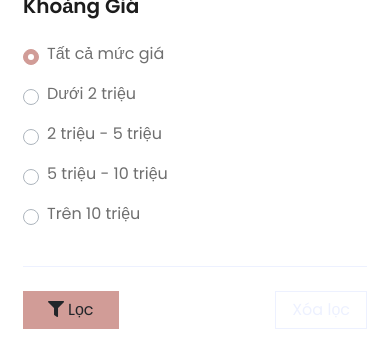
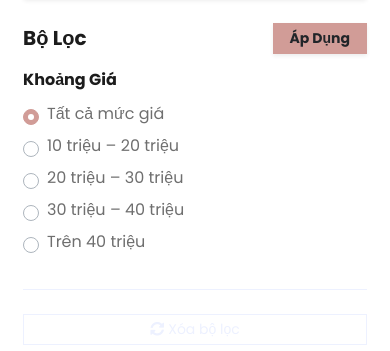
Before and after one commit to hane4725/Eshopper, a PHP site: page /index.php?controller=SanPham&nId=1 in a window 390 px wide. Shown: the part 535-886 px from the top of the page. Run offline with PHP 8.4, Linux system fonts and the light colour scheme; data comes from the database, SQL or seed files in the repository; some libraries are stand-ins or nearby versions.

Commit message:
Bo sung 3 banner quang cao Trang chu va banner rieng tung Danh muc san pham chuan ASP.NET

```diff
--- a/controllers/SanPhamController.php
+++ b/controllers/SanPhamController.php
@@ -25,14 +25,10 @@ class SanPhamController {
         $minPrice = 0;
         $maxPrice = 999999999;
 
-        if ($priceRange === '0-2000000') {
-            $minPrice = 0; $maxPrice = 2000000;
-        } elseif ($priceRange === '2000000-5000000') {
-            $minPrice = 2000000; $maxPrice = 5000000;
-        } elseif ($priceRange === '5000000-10000000') {
-            $minPrice = 5000000; $maxPrice = 10000000;
-        } elseif ($priceRange === '10000000-max') {
-            $minPrice = 10000000; $maxPrice = 999999999;
+        if ($priceRange !== 'all' && strpos($priceRange, '-') !== false) {
+            $parts = explode('-', $priceRange);
+            $minPrice = (int)$parts[0];
+            $maxPrice = ($parts[1] === 'max') ? 999999999 : (int)$parts[1];
         }
 
         // Xử lý phân trang
--- a/views/san-pham.php
+++ b/views/san-pham.php
@@ -1,63 +1,95 @@
 <?php require_once __DIR__ . '/../includes/header.php'; ?>
 <?php require_once __DIR__ . '/../includes/navbar.php'; ?>
 
-<!-- Page Header Start -->
-<div class="container-fluid bg-secondary mb-5">
-    <div class="d-flex flex-column align-items-center justify-content-center" style="min-height: 200px">
-        <h1 class="font-weight-semi-bold text-uppercase mb-3"><?= htmlspecialchars($danhMucHienTai['TenDanhMuc'] ?? 'Sản Phẩm') ?></h1>
-        <div class="d-inline-flex">
-            <p class="m-0"><a href="<?= BASE_URL ?>/index.php">Trang Chủ</a></p>
-            <p class="m-0 px-2">-</p>
-            <p class="m-0"><?= htmlspecialchars($danhMucHienTai['TenDanhMuc'] ?? 'Danh Mục') ?></p>
+<!-- Category Header & Banner (Chuẩn nguyên bản ASP.NET TrangSanPham.aspx) -->
+<div class="container-fluid px-xl-5 pt-3">
+    <!-- Breadcrumb: Trang chủ > Tên Danh Mục -->
+    <div class="mb-2">
+        <small class="text-muted font-weight-medium">
+            <a href="<?= BASE_URL ?>/index.php" class="text-secondary">Trang chủ</a>
+            <i class="fa fa-angle-right mx-1 text-muted"></i>
+            <span class="text-secondary"><?= htmlspecialchars($danhMucHienTai['TenDanhMuc'] ?? 'Sản Phẩm') ?></span>
+        </small>
     </div>
+
+    <!-- Category Banner: Hiển thị đúng ảnh quảng cáo danh mục (AnhDM) -->
+    <?php if (!empty($danhMucHienTai['AnhDM'])): ?>
+        <div class="mb-4 shadow-sm" style="border-radius: 4px; overflow: hidden;">
+            <img class="img-fluid w-100" src="<?= BASE_URL . '/' . htmlspecialchars($danhMucHienTai['AnhDM']) ?>" alt="<?= htmlspecialchars($danhMucHienTai['TenDanhMuc']) ?>" style="display: block; width: 100%;">
         </div>
+    <?php endif; ?>
 </div>
-<!-- Page Header End -->
 
 <!-- Shop Start -->
-<div class="container-fluid pt-5">
-    <div class="row px-xl-5">
-        <!-- Shop Sidebar Start -->
+<div class="container-fluid px-xl-5">
+    <div class="row">
+        <!-- Shop Sidebar Start (Bộ Lọc Chuẩn ASP.NET) -->
         <div class="col-lg-3 col-md-12">
             <form action="<?= BASE_URL ?>/index.php" method="GET">
                 <input type="hidden" name="controller" value="SanPham">
                 <input type="hidden" name="nId" value="<?= $nId ?>">
 
+                <div class="d-flex justify-content-between align-items-center mb-3">
+                    <h5 class="font-weight-bold m-0 text-dark">Bộ Lọc</h5>
+                    <button type="submit" class="btn btn-sm btn-primary px-3 font-weight-bold shadow-sm">Áp Dụng</button>
+                </div>
+
                 <!-- Price Filter -->
                 <div class="border-bottom mb-4 pb-4">
-                    <h5 class="font-weight-semi-bold mb-4">Khoảng Giá</h5>
-                    <div class="custom-control custom-radio d-flex align-items-center justify-content-between mb-3">
+                    <h6 class="font-weight-bold mb-3 text-dark">Khoảng Giá</h6>
+                    <div class="custom-control custom-radio mb-2">
                         <input type="radio" class="custom-control-input" id="price-all" name="gia" value="all" <?= ($priceRange === 'all' || empty($priceRange)) ? 'checked' : '' ?>>
                         <label class="custom-control-label" for="price-all">Tất cả mức giá</label>
                     </div>
-                    <div class="custom-control custom-radio d-flex align-items-center justify-content-between mb-3">
-                        <input type="radio" class="custom-control-input" id="price-1" name="gia" value="0-2000000" <?= ($priceRange === '0-2000000') ? 'checked' : '' ?>>
-                        <label class="custom-control-label" for="price-1">Dưới 2 triệu</label>
+                    <?php if ($nId == 1 || $nId == 2): ?>
+                        <!-- Mức giá cho Máy Tính / PC -->
+                        <div class="custom-control custom-radio mb-2">
+                            <input type="radio" class="custom-control-input" id="price-1" name="gia" value="10000000-20000000" <?= ($priceRange === '10000000-20000000') ? 'checked' : '' ?>>
+                            <label class="custom-control-label" for="price-1">10 triệu – 20 triệu</label>
                         </div>
-                    <div class="custom-control custom-radio d-flex align-items-center justify-content-between mb-3">
-                        <input type="radio" class="custom-control-input" id="price-2" name="gia" value="2000000-5000000" <?= ($priceRange === '2000000-5000000') ? 'checked' : '' ?>>
-                        <label class="custom-control-label" for="price-2">2 triệu - 5 triệu</label>
+                        <div class="custom-control custom-radio mb-2">
+                            <input type="radio" class="custom-control-input" id="price-2" name="gia" value="20000000-30000000" <?= ($priceRange === '20000000-30000000') ? 'checked' : '' ?>>
+                            <label class="custom-control-label" for="price-2">20 triệu – 30 triệu</label>
                         </div>
-                    <div class="custom-control custom-radio d-flex align-items-center justify-content-between mb-3">
-                        <input type="radio" class="custom-control-input" id="price-3" name="gia" value="5000000-10000000" <?= ($priceRange === '5000000-10000000') ? 'checked' : '' ?>>
-                        <label class="custom-control-label" for="price-3">5 triệu - 10 triệu</label>
+                        <div class="custom-control custom-radio mb-2">
+                            <input type="radio" class="custom-control-input" id="price-3" name="gia" value="30000000-40000000" <?= ($priceRange === '30000000-40000000') ? 'checked' : '' ?>>
+                            <label class="custom-control-label" for="price-3">30 triệu – 40 triệu</label>
                         </div>
-                    <div class="custom-control custom-radio d-flex align-items-center justify-content-between mb-3">
-                        <input type="radio" class="custom-control-input" id="price-4" name="gia" value="10000000-max" <?= ($priceRange === '10000000-max') ? 'checked' : '' ?>>
-                        <label class="custom-control-label" for="price-4">Trên 10 triệu</label>
+                        <div class="custom-control custom-radio mb-2">
+                            <input type="radio" class="custom-control-input" id="price-4" name="gia" value="40000000-max" <?= ($priceRange === '40000000-max') ? 'checked' : '' ?>>
+                            <label class="custom-control-label" for="price-4">Trên 40 triệu</label>
                         </div>
+                    <?php else: ?>
+                        <!-- Mức giá cho Linh kiện / Phụ kiện (Bàn phím, Chuột, Màn hình) -->
+                        <div class="custom-control custom-radio mb-2">
+                            <input type="radio" class="custom-control-input" id="price-1" name="gia" value="0-1000000" <?= ($priceRange === '0-1000000') ? 'checked' : '' ?>>
+                            <label class="custom-control-label" for="price-1">Dưới 1 triệu</label>
+                        </div>
+                        <div class="custom-control custom-radio mb-2">
+                            <input type="radio" class="custom-control-input" id="price-2" name="gia" value="1000000-3000000" <?= ($priceRange === '1000000-3000000') ? 'checked' : '' ?>>
+                            <label class="custom-control-label" for="price-2">1 triệu – 3 triệu</label>
+                        </div>
+                        <div class="custom-control custom-radio mb-2">
+                            <input type="radio" class="custom-control-input" id="price-3" name="gia" value="3000000-5000000" <?= ($priceRange === '3000000-5000000') ? 'checked' : '' ?>>
+                            <label class="custom-control-label" for="price-3">3 triệu – 5 triệu</label>
+                        </div>
+                        <div class="custom-control custom-radio mb-2">
+                            <input type="radio" class="custom-control-input" id="price-4" name="gia" value="5000000-max" <?= ($priceRange === '5000000-max') ? 'checked' : '' ?>>
+                            <label class="custom-control-label" for="price-4">Trên 5 triệu</label>
+                        </div>
+                    <?php endif; ?>
                 </div>
 
-                <!-- Brand Filter (Ẩn nếu là PC theo logic cũ) -->
+                <!-- Brand Filter (Ẩn nếu là PC theo logic ASP.NET cũ) -->
                 <?php if ($nId != 1 && $nId != 2): ?>
                     <div class="border-bottom mb-4 pb-4">
-                        <h5 class="font-weight-semi-bold mb-4">Hãng Sản Xuất</h5>
-                        <div class="custom-control custom-radio d-flex align-items-center justify-content-between mb-3">
+                        <h6 class="font-weight-bold mb-3 text-dark">Hãng Sản Xuất</h6>
+                        <div class="custom-control custom-radio mb-2">
                             <input type="radio" class="custom-control-input" id="brand-all" name="hang" value="0" <?= ($brandId == 0) ? 'checked' : '' ?>>
                             <label class="custom-control-label" for="brand-all">Tất cả hãng</label>
                         </div>
                         <?php foreach ($dsHang as $h): ?>
-                            <div class="custom-control custom-radio d-flex align-items-center justify-content-between mb-3">
+                            <div class="custom-control custom-radio mb-2">
                                 <input type="radio" class="custom-control-input" id="brand-<?= $h['BrandID'] ?>" name="hang" value="<?= $h['BrandID'] ?>" <?= ($brandId == $h['BrandID']) ? 'checked' : '' ?>>
                                 <label class="custom-control-label" for="brand-<?= $h['BrandID'] ?>"><?= htmlspecialchars($h['TenHang']) ?></label>
                             </div>
@@ -65,9 +97,10 @@
                     </div>
                 <?php endif; ?>
 
-                <div class="mb-4 d-flex justify-content-between">
-                    <button type="submit" class="btn btn-primary px-4"><i class="fa fa-filter mr-1"></i>Lọc</button>
-                    <a href="<?= BASE_URL ?>/index.php?controller=SanPham&nId=<?= $nId ?>" class="btn btn-outline-secondary px-3">Xóa lọc</a>
+                <div class="mb-4">
+                    <a href="<?= BASE_URL ?>/index.php?controller=SanPham&nId=<?= $nId ?>" class="btn btn-sm btn-outline-secondary btn-block">
+                        <i class="fa fa-sync-alt mr-1"></i>Xóa bộ lọc
+                    </a>
                 </div>
             </form>
         </div>
@@ -100,12 +133,6 @@
                             </div>
                         </div>
                     <?php endforeach; ?>
-                <?php else: ?>
-                    <div class="col-12 text-center py-5">
-                        <i class="fa fa-box-open fa-3x text-muted mb-3"></i>
-                        <h5 class="text-muted">Không tìm thấy sản phẩm nào phù hợp với bộ lọc!</h5>
-                    </div>
-                <?php endif; ?>
 
                     <!-- Pagination -->
                     <?php if ($tongSoTrang > 1): ?>
@@ -113,21 +140,32 @@
                             <nav aria-label="Page navigation">
                                 <ul class="pagination justify-content-center mb-3">
                                     <li class="page-item <?= ($currentPage <= 1) ? 'disabled' : '' ?>">
-                                    <a class="page-link" href="<?= BASE_URL ?>/index.php?controller=SanPham&nId=<?= $nId ?>&gia=<?= $priceRange ?>&hang=<?= $brandId ?>&page=<?= $currentPage - 1 ?>">Trước</a>
+                                        <a class="page-link" href="<?= BASE_URL ?>/index.php?controller=SanPham&nId=<?= $nId ?>&gia=<?= urlencode($priceRange) ?>&hang=<?= $brandId ?>&page=<?= $currentPage - 1 ?>" aria-label="Previous">
+                                            <span aria-hidden="true">&laquo;</span>
+                                        </a>
                                     </li>
                                     <?php for ($i = 1; $i <= $tongSoTrang; $i++): ?>
                                         <li class="page-item <?= ($i == $currentPage) ? 'active' : '' ?>">
-                                        <a class="page-link" href="<?= BASE_URL ?>/index.php?controller=SanPham&nId=<?= $nId ?>&gia=<?= $priceRange ?>&hang=<?= $brandId ?>&page=<?= $i ?>"><?= $i ?></a>
+                                            <a class="page-link" href="<?= BASE_URL ?>/index.php?controller=SanPham&nId=<?= $nId ?>&gia=<?= urlencode($priceRange) ?>&hang=<?= $brandId ?>&page=<?= $i ?>"><?= $i ?></a>
                                         </li>
                                     <?php endfor; ?>
                                     <li class="page-item <?= ($currentPage >= $tongSoTrang) ? 'disabled' : '' ?>">
-                                    <a class="page-link" href="<?= BASE_URL ?>/index.php?controller=SanPham&nId=<?= $nId ?>&gia=<?= $priceRange ?>&hang=<?= $brandId ?>&page=<?= $currentPage + 1 ?>">Sau</a>
+                                        <a class="page-link" href="<?= BASE_URL ?>/index.php?controller=SanPham&nId=<?= $nId ?>&gia=<?= urlencode($priceRange) ?>&hang=<?= $brandId ?>&page=<?= $currentPage + 1 ?>" aria-label="Next">
+                                            <span aria-hidden="true">&raquo;</span>
+                                        </a>
                                     </li>
                                 </ul>
                             </nav>
                         </div>
                     <?php endif; ?>
 
+                <?php else: ?>
+                    <div class="col-12 text-center py-5">
+                        <i class="fa fa-box-open fa-3x text-muted mb-3"></i>
+                        <h5 class="text-muted">Không tìm thấy sản phẩm nào phù hợp với bộ lọc.</h5>
+                        <a href="<?= BASE_URL ?>/index.php?controller=SanPham&nId=<?= $nId ?>" class="btn btn-primary mt-3">Xem Tất Cả Sản Phẩm</a>
+                    </div>
+                <?php endif; ?>
             </div>
         </div>
         <!-- Shop Product End -->
```
Also changed, not shown: views/trang-chu.php (+45 -9 lines). Lines whose indentation alone changed are shown as unchanged.
